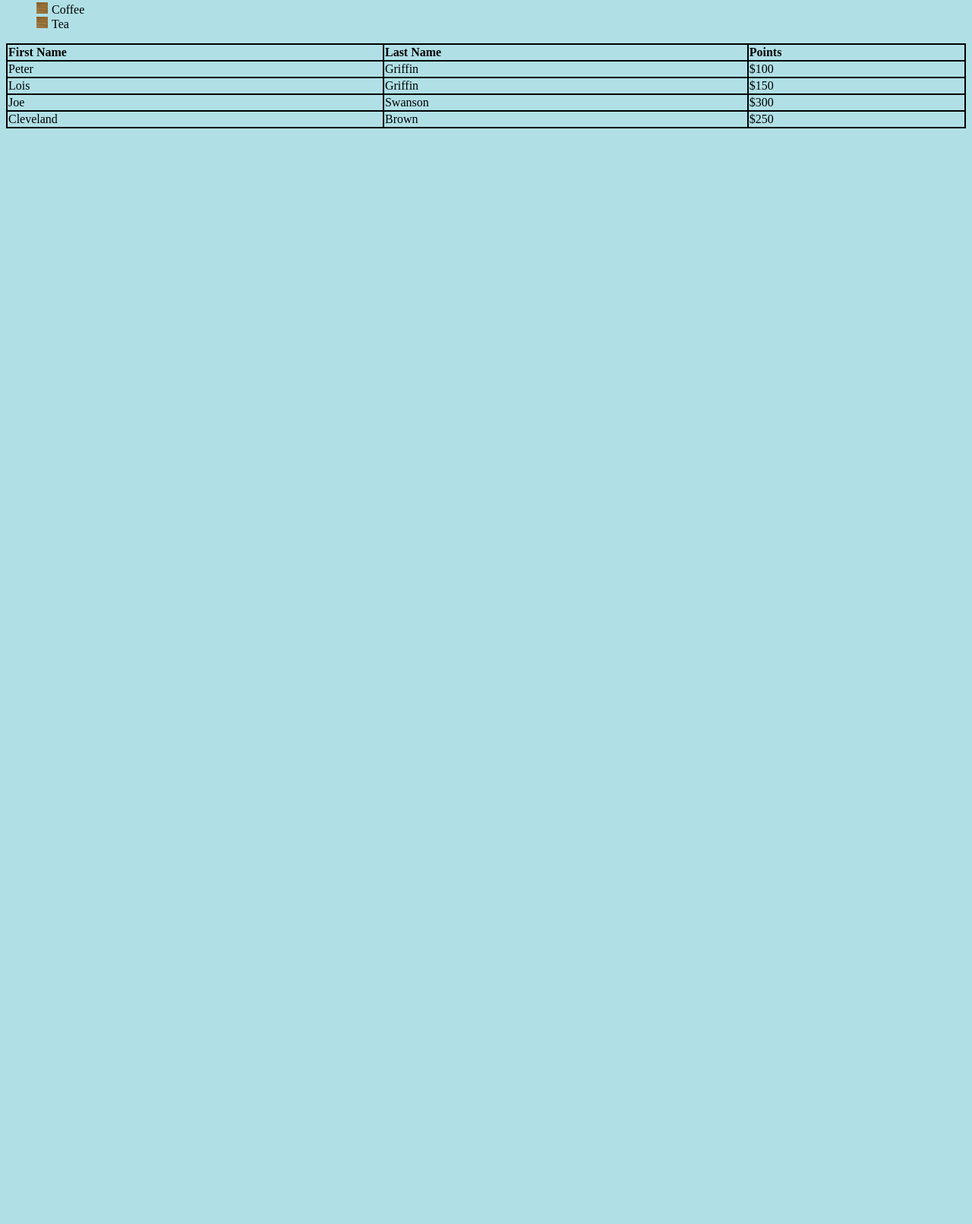
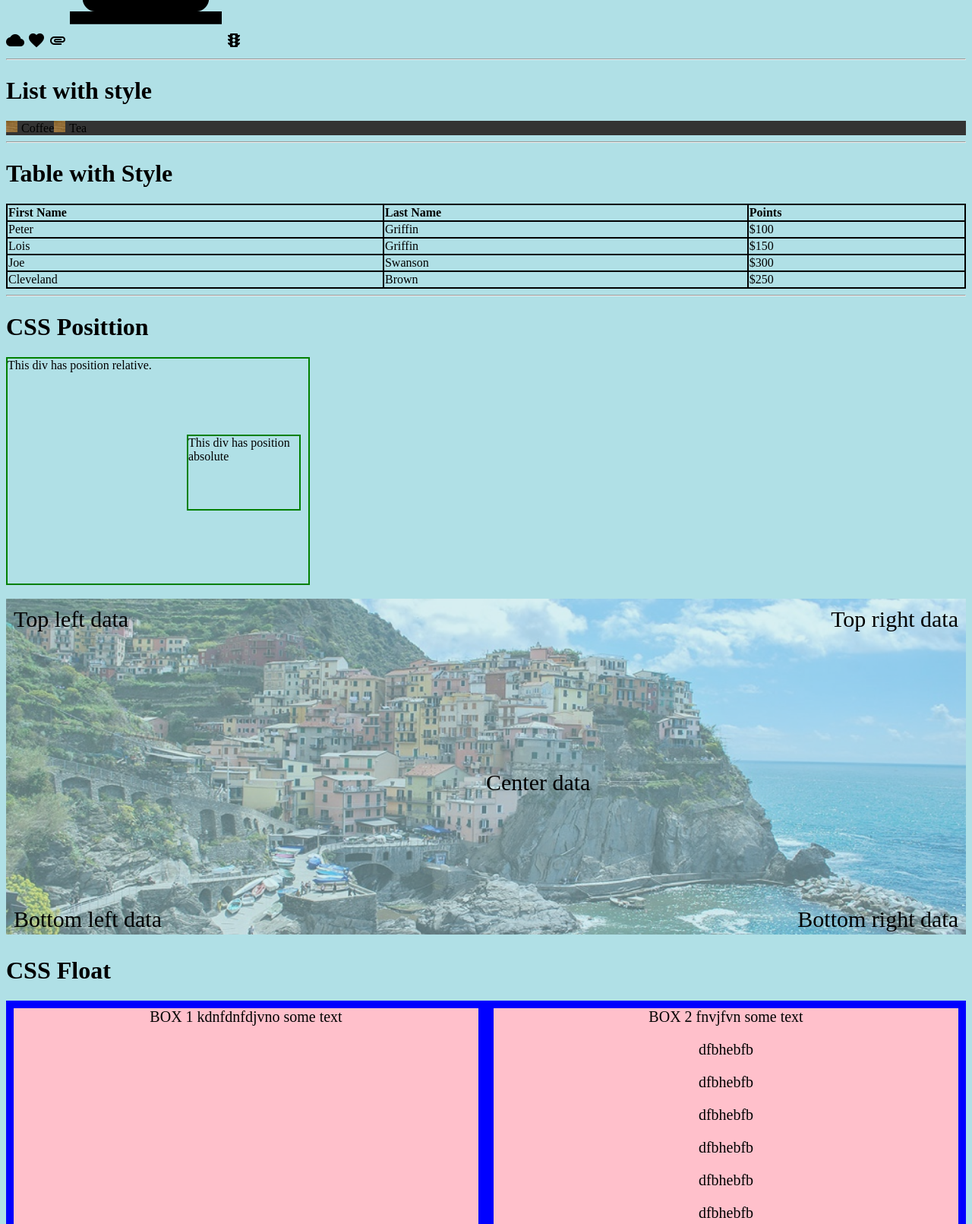
Before and after one commit to GaganDureja/CSS_Learning, a plain HTML site: page Index.html in a window 1280 px wide. Shown: the part 1146-2757 px from the top of the page at 76% size. Before the commit the page ends 1323 px from the top, so only its background shows below. Drawn offline with Linux system fonts and the light colour scheme; a web font is replaced by a local one.

Commit message:
CSS Day 3 update

```diff
--- a/External_css.css
+++ b/External_css.css
@@ -12,12 +12,12 @@ a:hover {
 	text-decoration: none;
 	color: yellowgreen;
 }
-li {
+li.image {
 	list-style: none;
 
 
 }
-li:before {
+li.image:before {
 	content: "";
 	display: inline-block;
 	height: 15px;
@@ -55,3 +55,131 @@ tr:hover {
 
 
 }
+div.relative {
+	border: 2px solid green;
+	height: 300px;
+	width: 400px;
+	position: relative;
+}
+div.absolute {
+	border: 2px solid green;
+	height: 100px;
+	width: 150px;
+	position: absolute;
+	top: 100px;
+	right: 10px;
+}
+div.container {
+	position: relative;
+	text-align: center;
+	font-size: 30px;
+}
+img {
+	width: 100%;
+	height: auto;
+	opacity: 0.5;
+}
+div.topleft {
+	position: absolute;
+	top: 10px;
+	left: 10px;
+
+}
+div.topright {
+	position: absolute;
+	top: 10px;
+	right: 10px;
+}
+div.bottomleft {
+	position: absolute;
+	bottom: 10px;
+	left: 10px;
+}
+div.bottomright {
+	position: absolute;
+	bottom: 10px;
+	right: 10px;
+}
+div.center {
+	position: absolute;
+	top: 50%;
+	left: 50%
+}
+.flex-container {
+	display: flex;
+	flex-wrap: nowrap;
+	background-color: blue;
+}
+.box {
+	background-color: pink;
+	width: 50%;
+	margin: 10px;
+	text-align: center;
+	font-size: 20px;
+}
+
+div.background {
+  background: url(background_image.jpg) repeat;
+  border: 2px solid black;
+}
+
+div.transbox {
+  margin: 30px;
+  background-color: white;
+  border: 1px solid black;
+  opacity: 0.7;
+}
+
+div.transbox p {
+  margin: 5%;
+  font-weight: bold;
+  font-size: 30px;
+  color: black;
+  text-align: center;
+}
+ul {
+	list-style-type: none;
+	margin: 0;
+	padding: 0;
+	overflow: hidden;
+	background-color: #333;
+}
+li {
+	float: left;
+}
+li a, .dropbtn {
+	display: inline-block;
+	color: white;
+	text-align: center;
+	padding: 14px 16px;
+	text-decoration: none;
+}
+li a:hover, .dropdown:hover .dropbtn {
+	background-color: red;
+}
+
+li.dropdown {
+	display: inline-block;
+}
+
+.dropdown-content {
+	display: none;
+	position: absolute;
+	background-color: lightgrey;
+	min-width: 160px;
+	box-shadow: 0px 8px 16px 0px rgba(0,0,0,1);
+	z-index: 1;
+}
+.dropdown-content a {
+	color: black;
+	padding: 12px 16px;
+	text-decoration: none;
+	display: block;
+	text-align: left;
+}
+.dropdown-content a:hover {
+	background-color: #f1f1f1;
+}
+.dropdown:hover .dropdown-content {
+	display: block;
+}
--- a/Index.html
+++ b/Index.html
@@ -11,22 +11,28 @@
 
 </head>
 <body>
+	<h1>Links with style</h1>
 	<h1 class="unit"><a href="#">HTML Tutorial</a></h1>
     <h1 class="unit"><a href="#">HTML Forms</a></h1>
     <h1 class="unit"><a href="#">HTML Media</a></h1>
+    <hr>
     <h1>Some google icons:</h1>
     <i class="material-icons">cloud</i>
     <i class="material-icons">favorite</i>
     <i class="material-icons">attachment</i>
     <i class="material-icons" style="font-size: 200px;">computer</i>
     <i class="material-icons">traffic</i>
+    <hr>
 
 
+    <h1>List with style</h1>
     <ul>
-    	<li>Coffee</li>
-    	<li>Tea</li>
+    	<li class="image">Coffee</li>
+    	<li class="image">Tea</li>
     </ul>
+    <hr>
 
+    <h1>Table with Style</h1>
     <table>
         <tr>
             <th>First Name</th>
@@ -54,6 +60,53 @@
             <td>$250</td>
         </tr>
     </table>
+    <hr>
+
+    <h1>CSS Posittion</h1>
+    <div class="relative">This div has position relative.
+    	<div class="absolute">This div has position absolute</div>
+    </div><br>
+
+    <div class="container">
+
+    	<img src="background_image.jpg">
+    	<div class="bottomleft">Bottom left data</div>
+    	<div class="topleft">Top left data</div>
+    	<div class="topright">Top right data</div>
+    	<div class="bottomright">Bottom right data</div>
+    	<div class="center">Center data</div>
+    </div>
+
+    <h1>CSS Float</h1>
+
+    <div class="flex-container">
+    	<div class="box">BOX 1 kdnfdnfdjvno some text</div>
+    	<div class="box">BOX 2 fnvjfvn some text
+    		<p>dfbhebfb</p><p>dfbhebfb</p><p>dfbhebfb</p><p>dfbhebfb</p><p>dfbhebfb</p><p>dfbhebfb</p><p>dfbhebfb</p><p>dfbhebfb</p><p>dfbhebfb</p><p></div>
+    </div>
+    <br>
+
+
+    <h1>Opacity</h1>
+    <div class="background">
+    	<div class="transbox">
+    		<p>Hii See the effect of boxes</p>
+    	</div>
+    </div>
+
+    <h1>Dropdown nav bar</h1>
+    <ul>
+    	<li><a href="#home">Home</a></li>
+    	<li><a href="news">News</a></li>
+    	<li class="dropdown"><a href="javascript:void(0)" class="dropbtn">Dropdown</a>
+    		<div class="dropdown-content">
+    		    <a href="#">Link 1</a>
+    		    <a href="#">Link 2</a>
+    		    <a href="#">Link 3</a>
+    		</div>
+    	</li>
+    </ul>
+
 
 
 
```
Also changed, not shown: background_image.jpg (added). Lines whose indentation alone changed are shown as unchanged.
